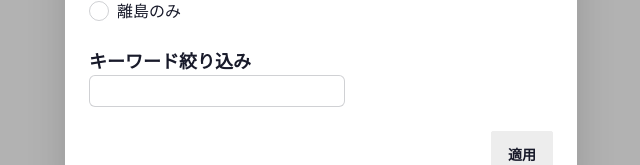
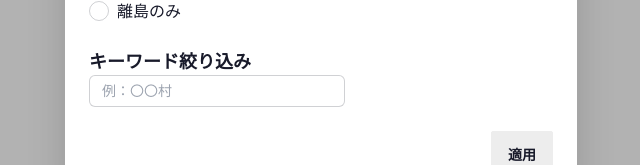
Before and after one commit to ogawa-tomo/search-isolated-villages-2-front, a Next.js app: page / in a window 1280 px wide. Both pictures are taken after a click on the button "詳細条件". Shown: the part 417-582 px from the top of the page, without its empty margins (319-959 px from the left). Built offline with nearby package versions, Linux system fonts and the light colour scheme.

Commit message:
キーワード絞り込みのプレースホルダ

```diff
--- a/src/components/VillageSearchForm.tsx
+++ b/src/components/VillageSearchForm.tsx
@@ -179,6 +179,7 @@ const VillageSearchForm = (props: VillageSearchFormParams) => {
             <input
               type="text"
               className="input input-bordered input-sm w-64 rounded-md"
+              placeholder="例：〇〇村"
               value={keyWords}
               onChange={(e) => setKeyWords(e.target.value)}
             />
```
